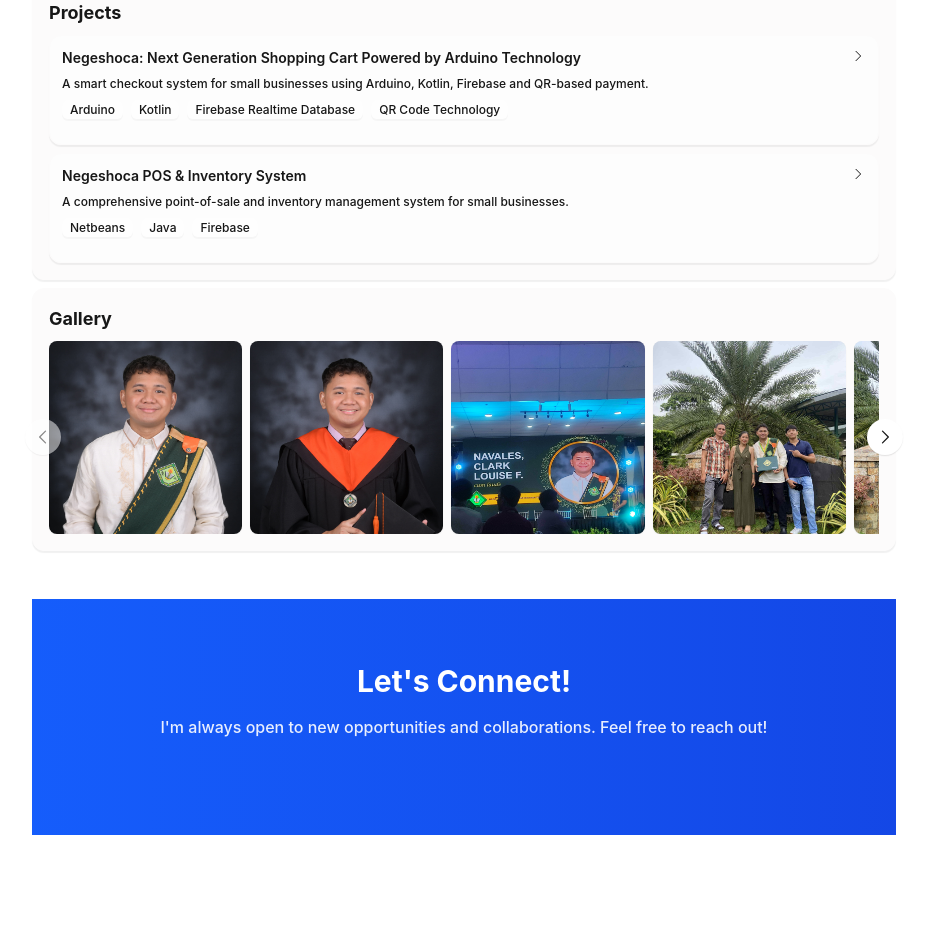
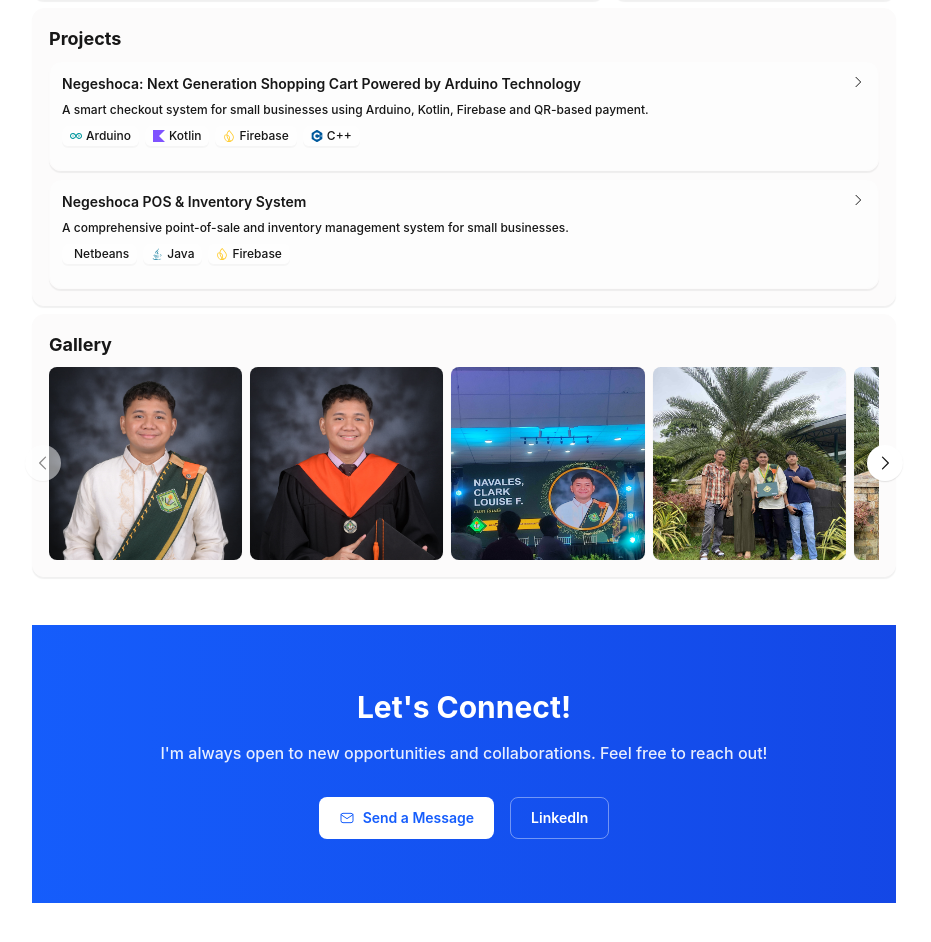
Before and after one commit to cln-clark/my-portfolio, a Next.js app: page / in a window 1280 px wide. Shown: the part 880-1822 px from the top of the page, without its empty margins (176-1107 px from the left). Before the commit the page ends 1795 px from the top, so only its background shows below. Built offline with nearby package versions, Linux system fonts and the light colour scheme.

Commit message:
feat: add tech stack icons to project stack section

```diff
--- a/app/case-studies/negeshoca/page.tsx
+++ b/app/case-studies/negeshoca/page.tsx
@@ -21,7 +21,6 @@ export default function Negeshoca() {
         {  name: 'Kotlin',          icon: 'kotlin',     color: '#7F52FF' },
         {  name: 'Android Studio',  icon: 'androidstudio',     color: '#3DDC84' },
         {  name: 'C++',             icon: 'cplusplus',     color: '#00599C' },
-
         {  name: 'Arduino',         icon:'arduino',     color: '#00979D' },
         {  name: 'Firebase',        icon: 'firebase',   color: '#FFCA28' }
 
--- a/app/page.tsx
+++ b/app/page.tsx
@@ -4,7 +4,7 @@
   import Link from "next/link";
   import { JSX, useEffect, useState } from "react";
   import { FaReact, FaJava, FaNodeJs, FaGit, FaGithub, FaDiscord, FaHtml5 } from 'react-icons/fa';
-  import { SiTypescript, SiTailwindcss, SiKotlin, SiNestjs, SiMysql, SiFirebase, SiVscodium, SiPython } from 'react-icons/si';
+  import { SiTypescript, SiTailwindcss, SiKotlin, SiNestjs, SiMysql, SiFirebase, SiVscodium, SiPython, SiArduino, SiCplusplus, SiAndroidstudio } from 'react-icons/si';
 
   export default function Home() {
 
@@ -71,6 +71,7 @@
       { category: 'Frontend', name: 'HTML',         icon: 'html',       color: '#E34F26' },
       // Backend
       { category: 'Backend', name: 'Java',          icon: 'java',       color: '#007396' },
+      { category: 'Backend', name: 'C++',           icon: 'cplusplus',     color: '#00599C' },
       { category: 'Backend', name: 'Kotlin',        icon: 'kotlin',     color: '#7F52FF' },
       { category: 'Backend', name: 'Python',        icon: 'python',     color: '#3776AB' },
       { category: 'Backend', name: 'NestJS',        icon: 'nestjs',     color: '#E0234E' },
@@ -79,13 +80,19 @@
       { category: 'Backend', name: 'Firebase',      icon: 'firebase',   color: '#FFCA28' },
 
       // Developer Tools
-      { category: 'Developer Tools', name: 'Git',     icon: 'git',     color: '#F05032' },
-      { category: 'Developer Tools', name: 'GitHub',  icon: 'github',  color: '#000000' },
-      { category: 'Developer Tools', name: 'VS Code', icon: 'vscode',  color: '#007ACC' },
-      { category: 'Developer Tools', name: 'Discord', icon: 'discord', color: '#5865F2' },
+
+      { category: 'Developer Tools', name: 'Git',             icon: 'git',               color: '#F05032' },
+      { category: 'Developer Tools', name: 'GitHub',          icon: 'github',            color: '#000000' },
+      { category: 'Developer Tools', name: 'VS Code',         icon: 'vscode',            color: '#007ACC' },
+      { category: 'Developer Tools', name: 'Android Studio',  icon: 'androidstudio',     color: '#3DDC84' },
+      { category: 'Developer Tools', name: 'Arduino',         icon: 'arduino',           color: '#00979D' },
+      { category: 'Developer Tools', name: 'Discord',          icon: 'discord',           color: '#5865F2' },
     ];
 
     const techIcons: Record<string, JSX.Element> = {
+      androidstudio:  <SiAndroidstudio     className="w-3 h-3" />,
+      arduino:    <SiArduino            className="w-3 h-3" />,
+      cplusplus:  <SiCplusplus          className="w-3 h-3" />,
       react:      <FaReact              className="w-3 h-3" />,
       typescript: <SiTypescript         className="w-3 h-3" />,
       tailwind:   <SiTailwindcss        className="w-3 h-3" />,
@@ -130,6 +137,7 @@
       title: string;
       shortDescription: string;
       fullDescription: string;
+      techStackName: string[]; // For display purposes
       techStack: string[];
       caseStudyUrl?: string;
       demoUrl?: string;
@@ -144,7 +152,8 @@
         title: 'Negeshoca: Next Generation Shopping Cart Powered by Arduino Technology',
         shortDescription: 'A smart checkout system for small businesses using Arduino, Kotlin, Firebase and QR-based payment.',
         fullDescription: 'An IoT-based smart checkout system that integrates hardware with a mobile application. The system uses Arduino microcontrollers to manage checkout gates, Kotlin for the mobile app, and Firebase for real-time data synchronization.',
-        techStack: ['Arduino', 'Kotlin', 'Firebase Realtime Database', 'QR Code Technology'],
+        techStackName: ['Arduino, Kotlin, Firebase', 'C++'],
+        techStack: ['arduino', 'kotlin', 'firebase', 'cplusplus'],
         caseStudyUrl: '/case-studies/negeshoca',
         demoUrl: 'https://drive.google.com/drive/folders/16A_1ifhGLFP4fgBMJeN6dk38aG7_q2Vb?usp=sharing',
         type: 'IoT'
@@ -155,7 +164,8 @@
         title: 'Negeshoca POS & Inventory System',
         shortDescription: 'A comprehensive point-of-sale and inventory management system for small businesses.',
         fullDescription: 'A web-based application designed to streamline sales processes and inventory tracking for small businesses. The system features a user-friendly interface and real-time data synchronization.',
-        techStack: ['Netbeans', 'Java', 'Firebase'],
+        techStackName: ['Netbeans', 'Java', 'Firebase'],
+        techStack: ['netbeans', 'java', 'firebase'],
         caseStudyUrl: '/case-studies/pos-inventory',
         demoUrl: 'https://example.com/pos-inventory-demo',
         type: 'Desktop'
@@ -424,14 +434,24 @@
                         <button onClick={() => setExpandedProject(expandedProject === project.id ? null : project.id)}
                                 className="w-full text-left block space-y-1">
                           <div className="flex items-start justify-between gap-2">
-                            <div className="flex-1 space-x-2">
+                            <div className="flex-1">
                               <h3 className="text-sm font-semibold pb-2">{project.title}</h3>
                               <p className="text-xs text-[var(--foreground)] pb-1">{project.shortDescription}</p>
-                              {project.techStack.map((tech) => (
-                                <a key={tech} className="px-2 py-0.5 text-xs rounded-md bg-[var(--background)]/30 shadow-[0_2px_1px_rgba(0,0,0,0.03)]">
-                                  {tech}
-                                </a>
-                              ))}
+                              <div className="flex flex-wrap gap-1.5 pt-1">
+                                {project.techStack.map((tech) => {
+                                  const techColor = techStack.find(t => t.icon === tech)?.color;
+
+                                  return(
+                                    <span key={tech}
+                                          className="inline-flex items-center gap-1 px-2 py-0.5 text-xs rounded-md bg-[var(--background)]/30 shadow-[0_2px_1px_rgba(0,0,0,0.03)]">
+                                          <span style={{ color: techColor }}>{techIcons[tech] || null}</span>
+                                          <span className="capitalize">{tech === 'cplusplus' ? 'C++' : tech}</span>
+                                    </span>
+
+                                  )
+
+                                })}
+                              </div>
                             </div>
                             <svg className={`w-4 h-4 flex-shrink-0 transition-transform duration-300
                                             ${expandedProject === project.id ? 'rotate-90' : ''}`}
@@ -529,12 +549,26 @@
           </section>
 
           <section id="lets-connect" className="bg-gradient-to-r from-blue-600 to-blue-700 py-16 my-12">
-            <div className="max-w-4xl mx-auto px-4">
-              <h2 className="text-2xl md:text-3xl font-bold text-white mb-4 text-center">Let's Connect!</h2>
-              <p className="text-white/90 text-center mb-8">I'm always open to new opportunities and collaborations. Feel free to reach out!</p>
-              <div className="flex justify-center gap-4"></div>
-
-            </div>
+              <div className="max-w-4xl mx-auto px-4">
+                  <h2 className="text-2xl md:text-3xl font-bold text-white mb-4 text-center">Let's Connect!</h2>
+                  <p className="text-white/90 text-center mb-8">I'm always open to new opportunities and collaborations. Feel free to reach out!</p>
+                  <div className="flex justify-center gap-4">
+                      <a href="mailto:your@email.com"
+                          className="inline-flex items-center gap-2 px-5 py-2.5 rounded-lg bg-white text-blue-600
+                                    text-sm font-semibold hover:bg-white/90 transition-all duration-200 hover:-translate-y-0.5 hover:shadow-md">
+                          <svg className="w-4 h-4" fill="none" stroke="currentColor" viewBox="0 0 24 24">
+                              <rect x="3" y="5" width="18" height="14" rx="3" strokeWidth="1.5"/>
+                              <path strokeLinecap="round" strokeLinejoin="round" strokeWidth="1.5" d="M3 7l9 6 9-6"/>
+                          </svg>
+                          Send a Message
+                      </a>
+                      <a href="https://linkedin.com/in/clark-louise-navales/" target="_blank" rel="noopener noreferrer"
+                          className="inline-flex items-center gap-2 px-5 py-2.5 rounded-lg border border-white/40 text-white
+                                    text-sm font-semibold hover:bg-white/10 transition-all duration-200 hover:-translate-y-0.5">
+                          LinkedIn
+                      </a>
+                  </div>
+              </div>
 
           </section>
 
```
